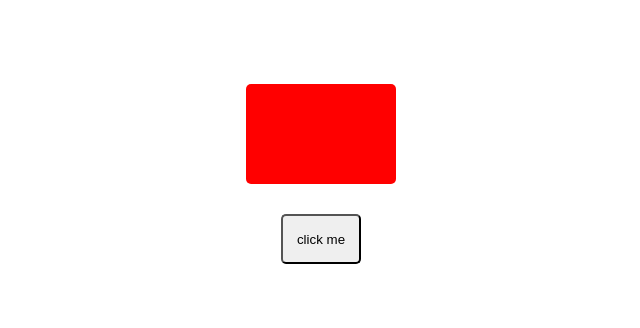
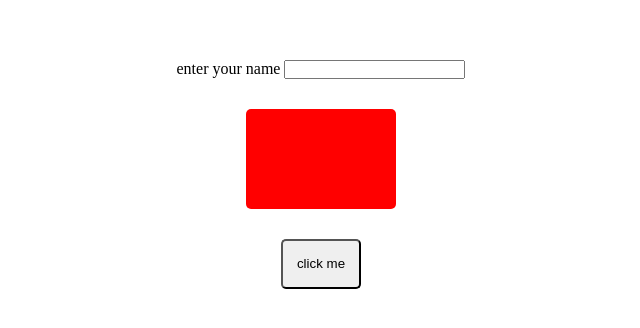
Before and after one commit to biprendrakumar/project_small, a plain HTML site: page index.html in a window 1280 px wide. Shown: the part 226-554 px from the top of the page, without its empty margins (319-959 px from the left). Drawn offline with Linux system fonts and the light colour scheme.

Commit message:
name add

```diff
--- a/index.html
+++ b/index.html
@@ -7,6 +7,16 @@
     <link rel="stylesheet" href="style.css">
 </head>
 <body>
+
+    <div class="form">
+        <label for="name">enter your name</label>
+        <input type="text" id="name">
+
+    </div>
+
+
+
+
     <div class="small-box" id="box"></div>
     <button id="btn">click me</button>
 
```
